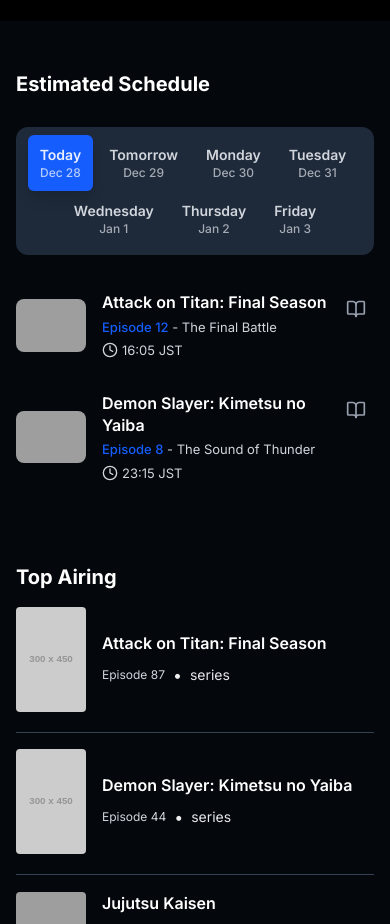
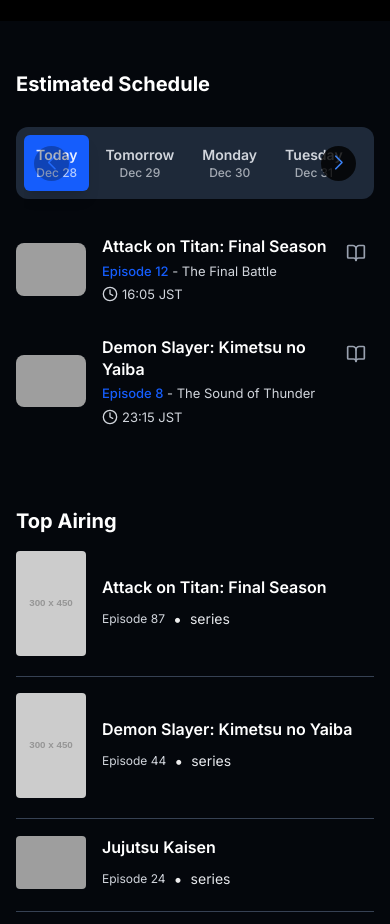
Before and after one commit to RayhanShajib/yuki-anime-platform, a Next.js app: page / in a window 390 px wide. Shown: the part 1540-2464 px from the top of the page. Built offline with nearby package versions, Linux system fonts and the light colour scheme; grey boxes are pictures that could not be loaded.

Commit message:
schedule section slider added

```diff
--- a/src/app/schedule/page.tsx
+++ b/src/app/schedule/page.tsx
@@ -6,6 +6,10 @@
 import { BookOpen, Calendar, Clock } from "lucide-react";
 import Image from "next/image";
 import { useState } from "react";
+import { Swiper, SwiperSlide } from "swiper/react";
+import { Navigation as SwiperNavigation } from "swiper/modules";
+import "swiper/css";
+import "swiper/css/navigation";
 
 const daysOfWeek = [
   { key: "today", label: "Today", date: "Dec 28" },
@@ -109,14 +113,15 @@
           </div>
 
           {/* Day Navigation */}
-          <div className="mt-9 mb-6 flex justify-center">
-            <div className="flex space-x-1 bg-gray-800 rounded-xl p-2 flex-wrap navigation-tabs justify-center">
+           <div className="mt-8 mb-6 flex justify-center">
+              {/* Desktop Navigation */}
+              <div className="hidden sm:flex space-x-1 bg-gray-800 rounded-xl p-2 flex-wrap navigation-tabs justify-center">
                 {daysOfWeek.map((day) => (
                   <button
                     key={day.key}
                     onClick={() => setActiveDay(day.key)}
                     className={cn(
-                    "flex-shrink-0 px-3 py-2.5 rounded-md text-sm font-medium transition-all duration-200",
+                      "flex-shrink-0 px-3 py-2.5 rounded-md text-sm font-medium transition-all duration-200 cursor-pointer",
                       activeDay === day.key
                         ? "bg-blue-600 text-white/90 shadow-lg"
                         : "text-gray-300 hover:text-white hover:bg-gray-700"
@@ -127,6 +132,34 @@
                     </div>
                   </button>
                 ))}
+              </div>
+
+              {/* Mobile Navigation with Swiper */}
+              <div className="sm:hidden bg-gray-800 rounded-xl p-2 relative group w-full">
+                <Swiper
+                  modules={[SwiperNavigation]}
+                  navigation={true}
+                  slidesPerView="auto"
+                  spaceBetween={4}
+                  className="w-full px-6 relations-swiper">
+                  {daysOfWeek.map((day) => (
+                    <SwiperSlide key={day.key} className="!w-auto">
+                      <button
+                        onClick={() => setActiveDay(day.key)}
+                        className={cn(
+                          "flex-shrink-0 px-3 py-2.5 rounded-md text-sm font-medium transition-all duration-200 cursor-pointer",
+                          activeDay === day.key
+                            ? "bg-blue-600 text-white/90 shadow-lg"
+                            : "text-gray-300 hover:text-white hover:bg-gray-700"
+                        )}>
+                        <div className="text-center">
+                          <div className="font-semibold">{day.label}</div>
+                          <div className="text-xs opacity-75">{day.date}</div>
+                        </div>
+                      </button>
+                    </SwiperSlide>
+                  ))}
+                </Swiper>
               </div>
           </div>
 
--- a/src/components/sections/ScheduleSection.tsx
+++ b/src/components/sections/ScheduleSection.tsx
@@ -4,6 +4,10 @@
 import { Calendar, Clock, BookOpen } from "lucide-react";
 import { cn } from "@/lib/utils";
 import Image from "next/image";
+import { Swiper, SwiperSlide } from "swiper/react";
+import { Navigation as SwiperNavigation } from "swiper/modules";
+import "swiper/css";
+import "swiper/css/navigation";
 
 const daysOfWeek = [
   { key: "today", label: "Today", date: "Dec 28" },
@@ -89,7 +93,6 @@
 
 export default function ScheduleSection() {
   const [activeDay, setActiveDay] = useState("today");
-
   const currentSchedule =
     scheduleData[activeDay as keyof typeof scheduleData] || [];
 
@@ -104,7 +107,8 @@
 
           {/* Day Navigation */}
           <div className="mt-8 mb-6 flex justify-center">
-            <div className="flex space-x-1 bg-gray-800 rounded-xl p-2 flex-wrap navigation-tabs justify-center">
+              {/* Desktop Navigation */}
+              <div className="hidden sm:flex space-x-1 bg-gray-800 rounded-xl p-2 flex-wrap navigation-tabs justify-center">
                 {daysOfWeek.map((day) => (
                   <button
                     key={day.key}
@@ -122,6 +126,34 @@
                   </button>
                 ))}
               </div>
+
+              {/* Mobile Navigation with Swiper */}
+              <div className="sm:hidden bg-gray-800 rounded-xl p-2 relative group w-full">
+                <Swiper
+                  modules={[SwiperNavigation]}
+                  navigation={true}
+                  slidesPerView="auto"
+                  spaceBetween={4}
+                  className="w-full px-6 relations-swiper">
+                  {daysOfWeek.map((day) => (
+                    <SwiperSlide key={day.key} className="!w-auto">
+                      <button
+                        onClick={() => setActiveDay(day.key)}
+                        className={cn(
+                          "flex-shrink-0 px-3 py-2.5 rounded-md text-sm font-medium transition-all duration-200 cursor-pointer",
+                          activeDay === day.key
+                            ? "bg-blue-600 text-white/90 shadow-lg"
+                            : "text-gray-300 hover:text-white hover:bg-gray-700"
+                        )}>
+                        <div className="text-center">
+                          <div className="font-semibold">{day.label}</div>
+                          <div className="text-xs opacity-75">{day.date}</div>
+                        </div>
+                      </button>
+                    </SwiperSlide>
+                  ))}
+                </Swiper>
+              </div>
           </div>
 
           {/* Schedule Content */}
@@ -130,7 +162,7 @@
               currentSchedule.map((anime) => (
                 <div
                   key={anime.id}
-                  className=" rounded-lg borde transition-colors pb-2">
+                  className="rounded-lg borde transition-colors pb-2">
                   <div className="flex items-center space-x-4">
                     {/* Poster */}
                     <div className="flex-shrink-0">
@@ -167,11 +199,6 @@
 
                         {/* Actions */}
                         <div className="flex items-center">
-                          {/* {anime.isNew && (
-                            <span className="bg-green-600 text-white px-2 py-1 rounded text-xs font-bold">
-                              NEW
-                            </span>
-                          )} */}
                           <button
                             className="p-2 text-gray-400 hover:text-white hover:bg-gray-700 rounded-full transition-colors cursor-pointer"
                             title="Add to watchlist">
```
Lines whose indentation alone changed are shown as unchanged.
